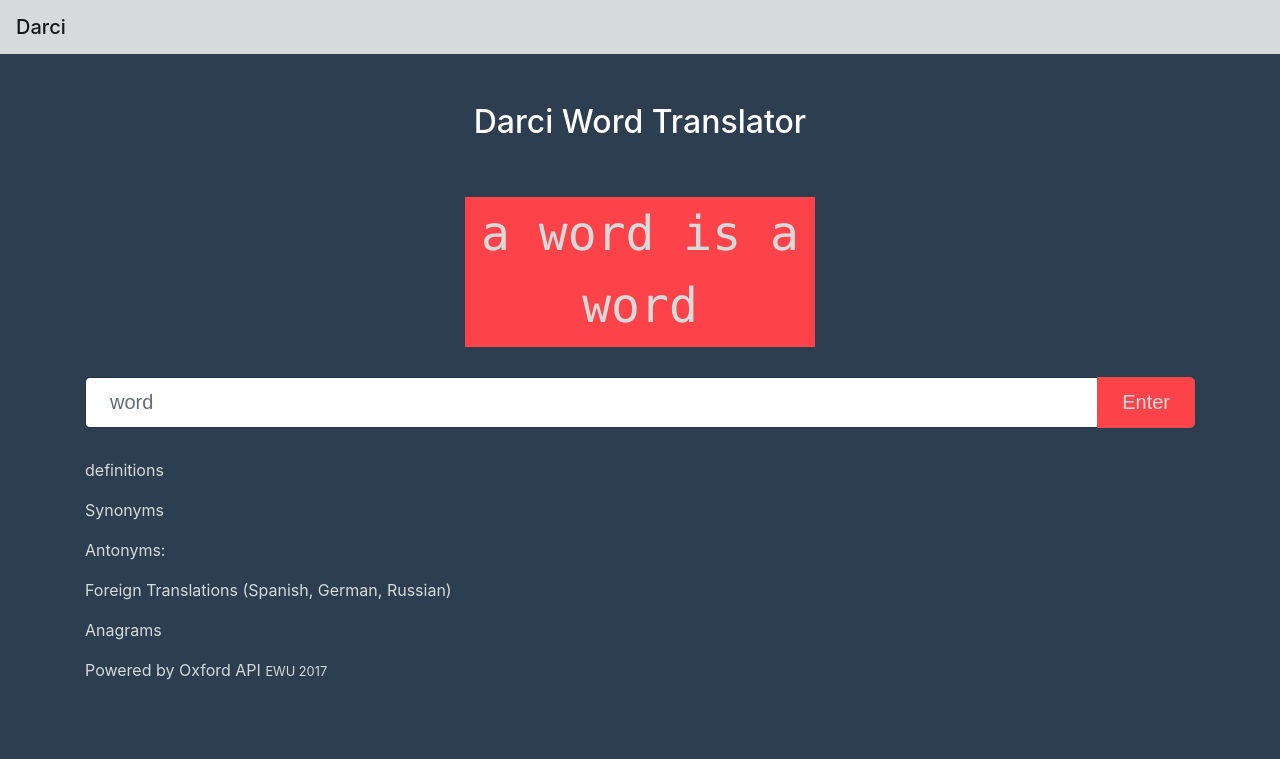
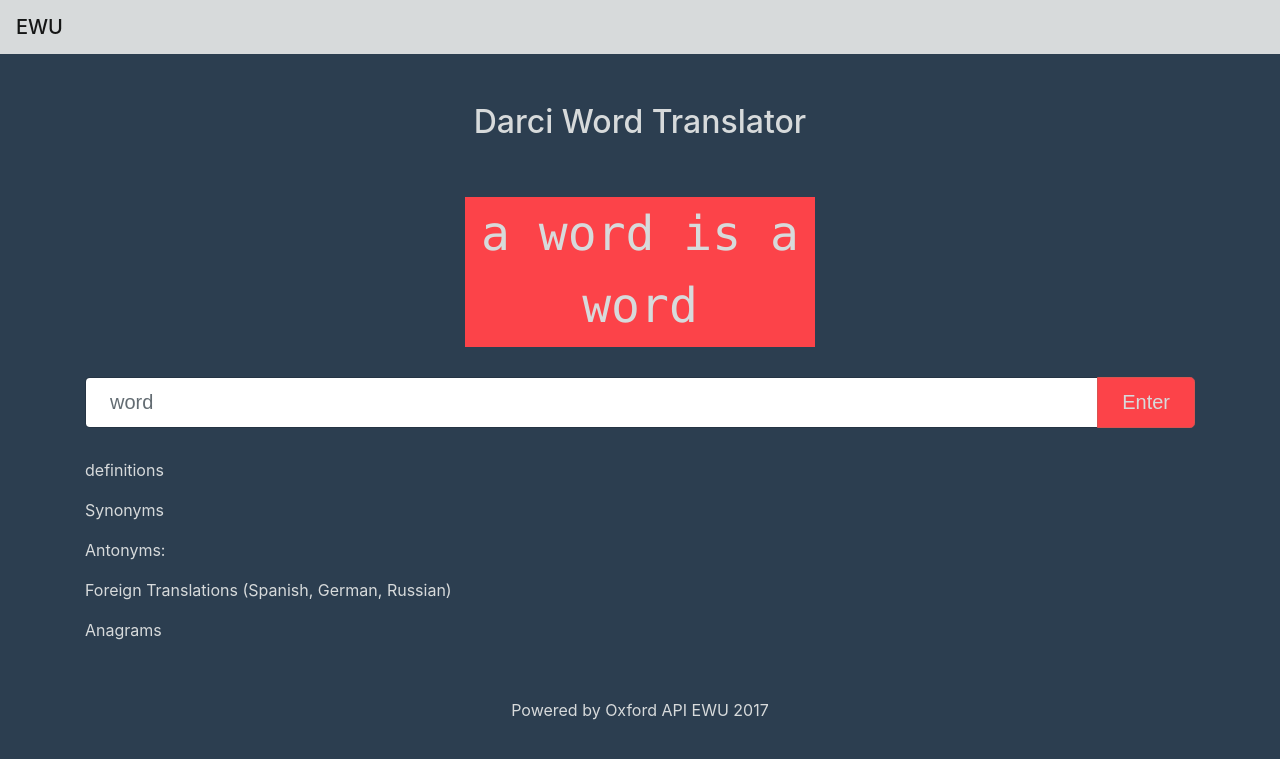
Before and after one commit to darcikhey27/JavaScriptTraning, a PHP site: page /ajax/index.html in a window 1280 px wide. Shown: the top 759 px of the page. Run offline with PHP 8.4, Linux system fonts and the light colour scheme; some libraries are stand-ins or nearby versions.

Commit message:
finalized css

```diff
--- a/ajax/css/styles.css
+++ b/ajax/css/styles.css
@@ -8,7 +8,7 @@
     text-align: center;
     padding-top: 50px;
     padding-bottom: 50px;
-    color: white;
+    color: #D7DADB;
 
 
 }
@@ -30,8 +30,24 @@
     background-color: #FC4349;
     color:  #D7DADB;
 }
+#textfield button:hover {
+    background-color: #FC4349;
+    color:  black;
+}
 
 
 #mynavbar {
     background-color: #D7DADB;
 }
+
+footer {
+    padding-top: 40px;
+    text-align: center;
+}
+a {
+    color: #D7DADB;
+}
+a:hover {
+    background-color: #FC4349;
+    color: #D7DADB;
+}
--- a/ajax/index.html
+++ b/ajax/index.html
@@ -14,7 +14,7 @@
 
     <!-- As a heading -->
     <nav class="navbar navbar-light bg-faded" id="mynavbar">
-      <h1 class="navbar-brand mb-0" >Darci</h1>
+      <h1 class="navbar-brand mb-0" >EWU</h1>
     </nav>
 
 
@@ -81,7 +81,7 @@
         </div>
 
      <footer>
-      <p>Powered by Oxford API <small>EWU 2017</small></p>
+      <a href="https://developer.oxforddictionaries.com/documentation#/">Powered by Oxford API EWU 2017</a>
     </footer>
 
 
```
